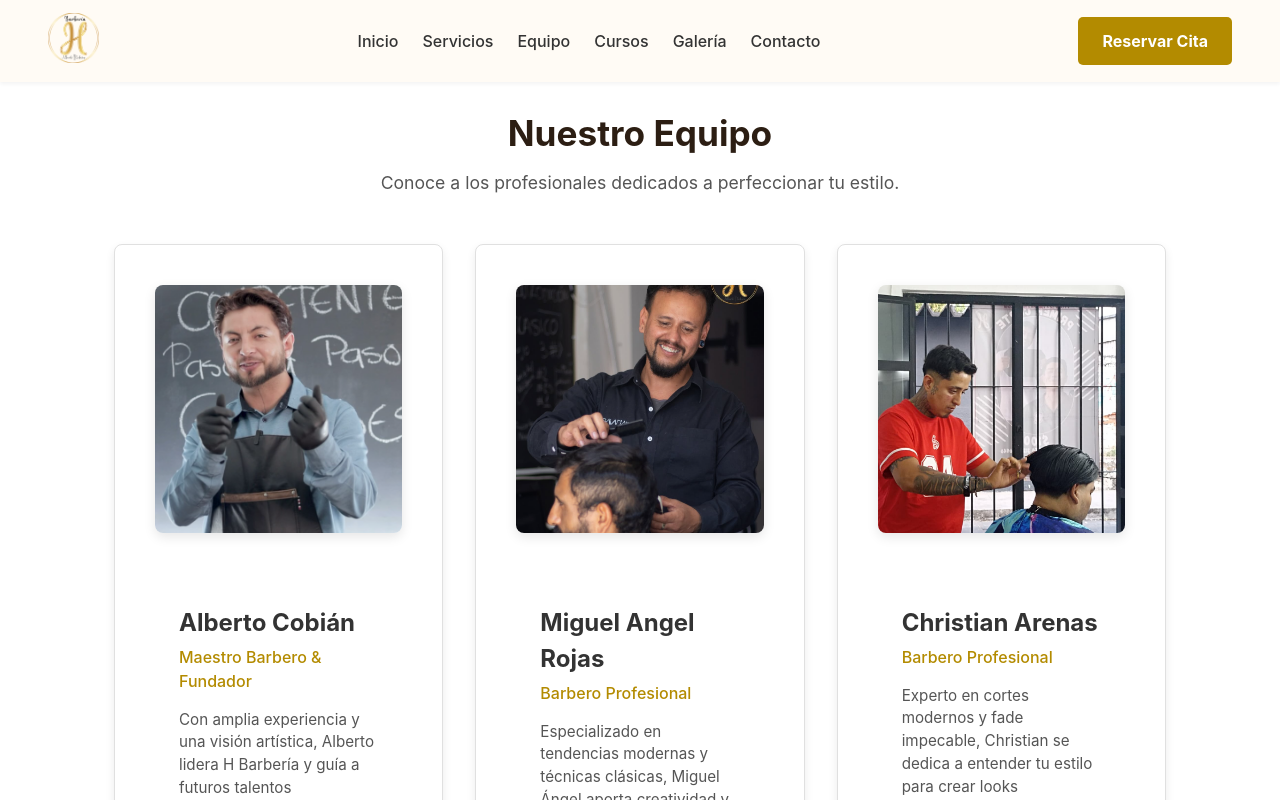
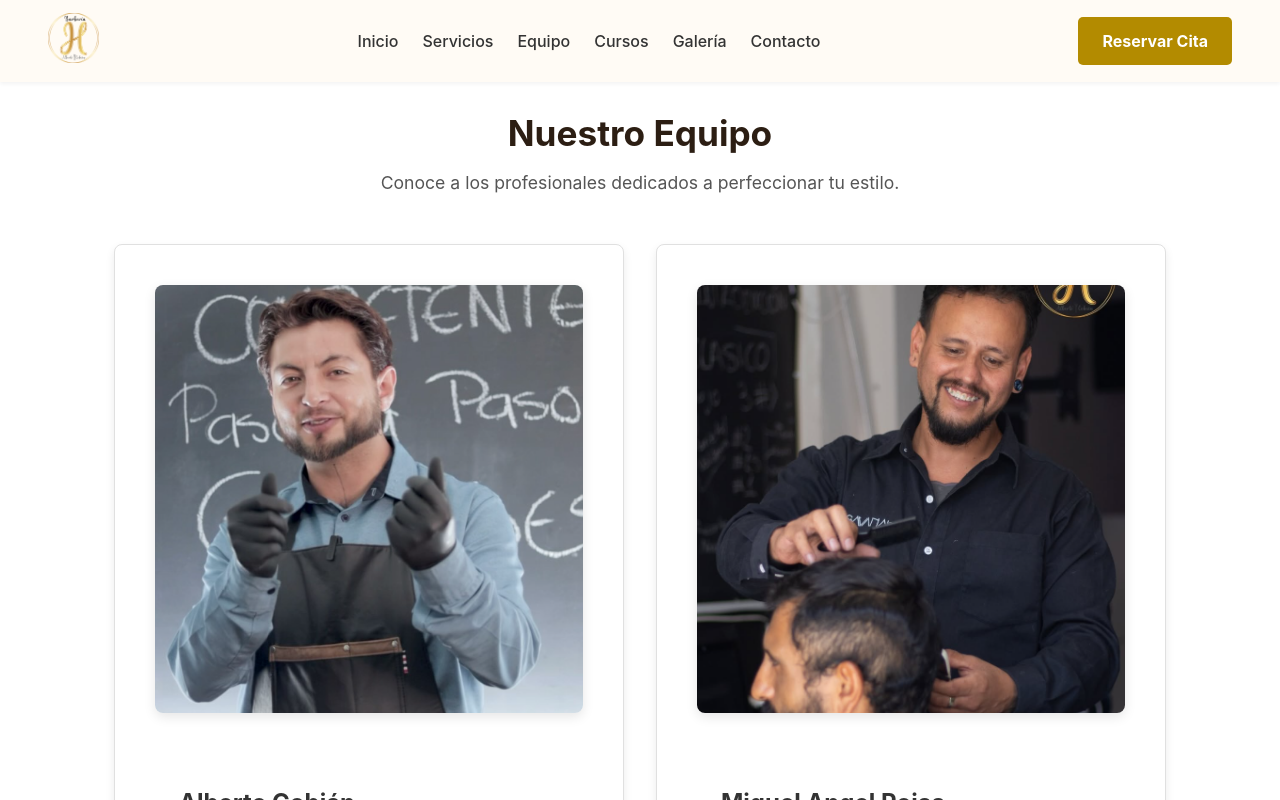
Before and after one commit to Gerion9/H-Barberia, a React (Vite) app: page /equipo in a window 1280 px wide. Shown: the top 800 px of the page. Built offline with nearby package versions, Linux system fonts and the light colour scheme.

Commit message:
feat: Remove Christian Arenas from team and contact info

```diff
--- a/src/data/businessInfo.ts
+++ b/src/data/businessInfo.ts
@@ -1,8 +1,4 @@
 export const contactInfo = {
-  christian: {
-    name: "Christian Arenas",
-    phone: "+52 1 313 100 6595",
-  },
   miguel: {
     name: "Miguel Angel",
     phone: "+52 1 312 415 4298",
--- a/src/data/teamMembers.ts
+++ b/src/data/teamMembers.ts
@@ -26,13 +26,5 @@ export const teamMembers: BarberProfile[] = [
     imageUrl: "/Miguel-Angel.png", // Asumiendo /public
     description: "Especializado en tendencias modernas y técnicas clásicas, Miguel Ángel aporta creatividad y habilidad a cada cliente.",
     bookingUrl: "https://calendar.google.com/calendar/appointments/schedules/AcZssZ2LGWBMpVHd_HfnfcHi7Hq_JcVpO3RQxHwehHDx2wpvGFX8XD-Pi3GveLUFw6mYLaLnQ5vlKV66?gv=true"
-  },
-  {
-    id: "christian",
-    name: "Christian Arenas",
-    title: "Barbero Profesional",
-    imageUrl: "/Christian.jpg", // Asumiendo /public
-    description: "Experto en cortes modernos y fade impecable, Christian se dedica a entender tu estilo para crear looks personalizados y a la vanguardia.",
-    bookingUrl: "https://calendar.google.com/calendar/appointments/schedules/AcZssZ3rFvp0vwdHOLfaqq23fxBysd7j9uFNsijsMOvfW1ZS6QBV-Njt4fzM0cfHKTJwIitds8uAuSHR?gv=true"
   }
 ];
--- a/src/pages/ContactPage.tsx
+++ b/src/pages/ContactPage.tsx
@@ -51,13 +51,7 @@ const ContactPage: React.FC = () => {
                     </a>
                     ({contactInfo.barberia.name.split('(')[1].replace(')', '')})
                   </div>
-                  <div>
-                    Christian:
-                    <IconWhatsApp />
-                    <a href={`https://wa.me/${contactInfo.christian.phone.replace(/\D/g, '')}`} target="_blank" rel="noopener noreferrer">
-                      {contactInfo.christian.phone}
-                    </a>
-                  </div>
+
                   <div>
                     Miguel:
                     <IconWhatsApp />
--- a/src/pages/TeamPage.tsx
+++ b/src/pages/TeamPage.tsx
@@ -17,7 +17,7 @@ const TeamPage: React.FC = () => {
     <>
       <Helmet>
         <title>Nuestro Equipo - H Barbería Colima</title>
-        <meta name="description" content="Conoce a los talentosos barberos de H Barbería en Colima: Alberto Cobián, Miguel Angel Rojas y Christian Torres. Profesionales dedicados a tu estilo." />
+        <meta name="description" content="Conoce a los talentosos barberos de H Barbería en Colima: Alberto Cobián y Miguel Angel Rojas. Profesionales dedicados a tu estilo." />
       </Helmet>
 
       <div className="page-content-container"> { /* Contenedor para centrar */ }
```
